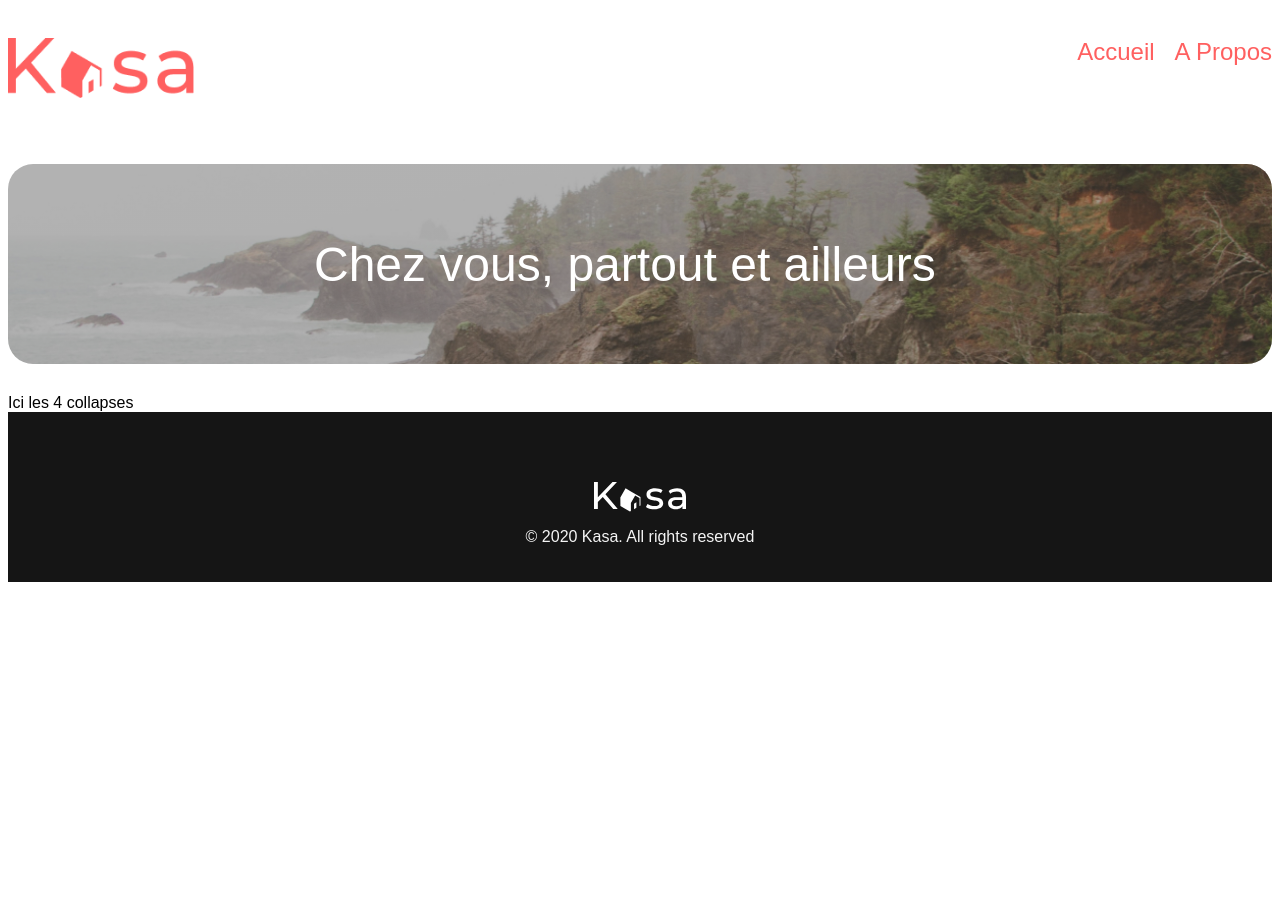
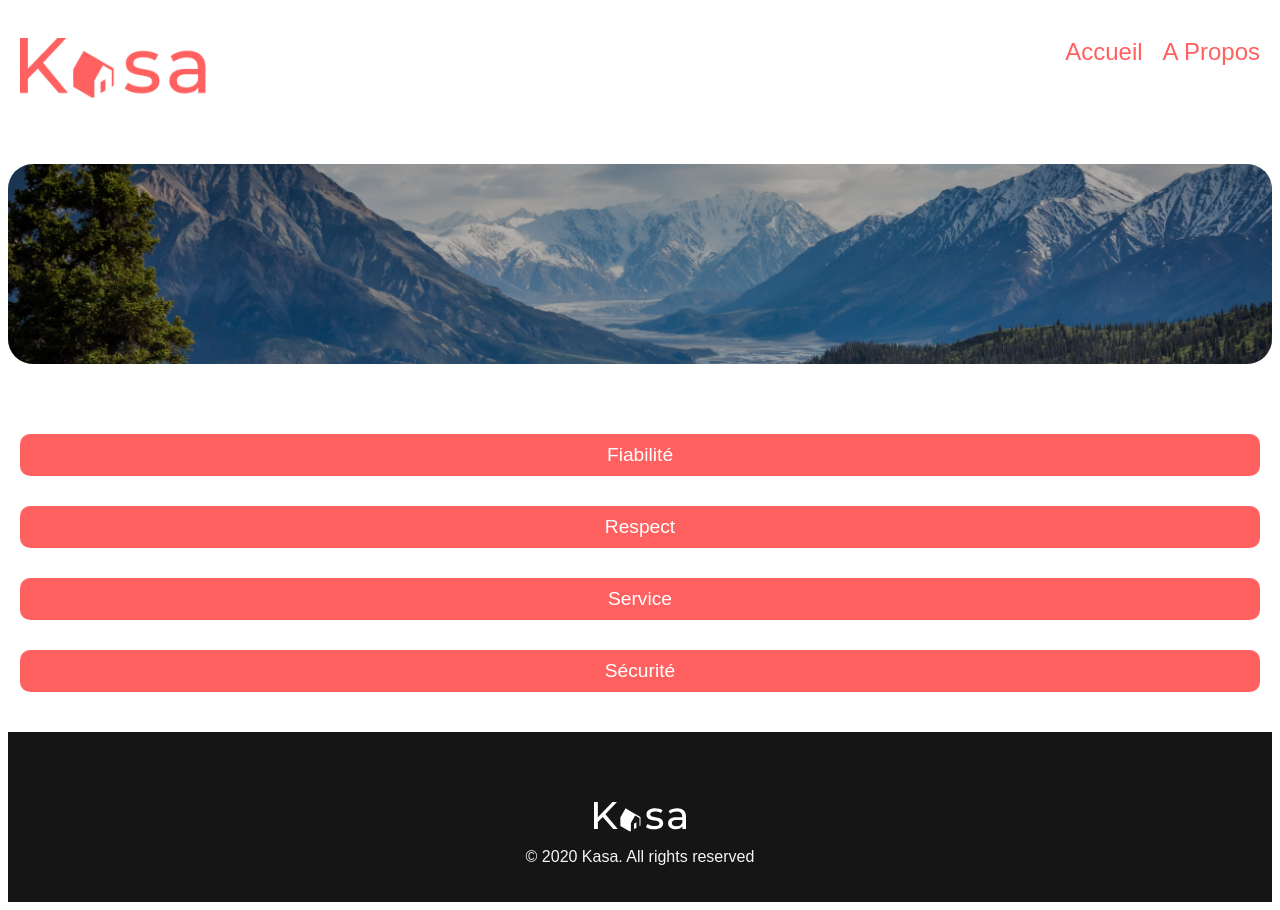
Before and after one commit to antoineThomasCode/AntoineThomas_P11_01042022, a React (Create React App) app in the folder kasa-app/: page /About in a window 1280 px wide. Before the commit the page ends 800 px from the top, so only its background shows below. Built offline with nearby package versions, Linux system fonts and the light colour scheme.

Commit message:
added style and about page collapses

```diff
--- a/kasa-app/src/App.scss
+++ b/kasa-app/src/App.scss
@@ -9,6 +9,8 @@ header {
   display: flex;
   justify-content: space-between;
   padding: 30px 0;
+  max-width: 1240px;
+  margin: 0 auto;
   a {
     text-decoration: none;
     color: #FF6060;
@@ -51,12 +53,14 @@ header {
 }
 
 footer{
+  width: 100%;
   padding: 20px 0;
   display: flex;
   justify-content: center;
   flex-direction: row;
   flex-wrap: wrap;
   background-color: rgba(0, 0, 0, 0.918);
+  margin-top: 50px;
   img {
     height: 30px;
     margin-top: 50px;
--- a/kasa-app/src/components/Banner.jsx
+++ b/kasa-app/src/components/Banner.jsx
@@ -1,11 +1,14 @@
 import bannerImgUrl from '../assets/images/landscape.jpg'
+import bannerImgAbout from '../assets/images/landscape-about.jpg'
 
 
 function Banner() {
+    const page = new URL(document.location)
     return (
         <div className='hero-banner'>
-            <img src={bannerImgUrl} alt='image de bannière' className="logo" />
-            <h1>Chez vous, partout et ailleurs</h1>
+            {page.pathname === '/About' && <img src={bannerImgAbout} alt='image de bannière' className="logo" />}
+            {page.pathname === '/' && <img src={bannerImgUrl} alt='image de bannière' className="logo" />}
+            {page.pathname === '/' && <h1>Chez vous, partout et ailleurs</h1>}
         </div>
     )
 }
--- a/kasa-app/src/components/Carousel.jsx
+++ b/kasa-app/src/components/Carousel.jsx
@@ -1,19 +1,16 @@
 import React, {useState} from "react";
-import '../scss/carousel.scss'
-
+import { FaChevronLeft, FaChevronRight } from "react-icons/fa";
 
 
 function Carousel({pictures, title}) {
     const [count, setCount] = useState(0);
-    console.log(pictures)
-    console.log(count)
 
     return (
         <div className="carousel">
             <img src={pictures[count]} alt={title} />
-            <button  onClick={() => setCount(count + 1)}>Next</button>
-            <button  onClick={() => setCount(count - 1)}>Prev</button>
-            <span className="index-img-carousel"></span>
+            <button className="next" onClick={() => setCount(count === pictures.length - 1 ? 0 : count + 1)}><FaChevronRight className="next-icon" /></button>
+            <button className="prev" onClick={() => setCount(count === 0 ?  pictures.length  - 1 : count - 1)}><FaChevronLeft className="prev-icon" /></button>
+            <span className="index-img-carousel">{count + 1}/{pictures.length}</span>
         </div>
     )
 }
--- a/kasa-app/src/components/Collapse.jsx
+++ b/kasa-app/src/components/Collapse.jsx
@@ -1,5 +1,5 @@
 import React, {useState} from "react";
-
+import '../scss/collapse.scss'
 
 function Collapse ({title, items}) {
     const [isOpen, setIsOpen] = useState(false)
@@ -9,7 +9,7 @@ function Collapse ({title, items}) {
             <button className="collapse-title" onClick={() => setIsOpen(!isOpen)}>{title}</button>
                 {isOpen && <div className="collapse-content">
                                 <ul>
-                                    {items.map((element) =>  <li key={items.indexOf(element)}>{element}</li>)}
+                                    {items.map((element, index) =>  <li key={index}>{element}</li>)}
                                 </ul>
                             </div>}
         </div>
--- a/kasa-app/src/components/Gallery.jsx
+++ b/kasa-app/src/components/Gallery.jsx
@@ -6,13 +6,14 @@ import '../scss/gallery.scss'
 function Gallery() {
     return (
         <main className="gallery">
-            {accomodations.map(({title, location, cover, id}) => (
+            {accomodations.map(({title, location, cover, id, index}) => (
 
                 <Card
                     title={title}
                     location={location}
                     cover={cover}
                     id={id}
+                    key={id}
                 />
             ))}
         </main>
--- a/kasa-app/src/components/Tags.jsx
+++ b/kasa-app/src/components/Tags.jsx
@@ -6,7 +6,7 @@ function Tags ({tags}) {
     return (
 
         <ul className="tags">
-            {tags.map((tag) => <li>{tag}</li>)}
+            {tags.map((tag, index) => <li key={index}>{tag}</li>)}
         </ul>
     )
 }
--- a/kasa-app/src/pages/About.jsx
+++ b/kasa-app/src/pages/About.jsx
@@ -1,11 +1,32 @@
 import React from "react";
 import Banner from "../components/Banner";
+import Collapse from "../components/Collapse"
+import '../scss/tools.scss'
+import '../scss/collapse.scss'
+// content variables for collapses
+const fiabilityTitle = "Fiabilité"
+const fiabilityContent =["Les annonces postées sur Kasa garantissent une fiabilité totale. Les photos sont conformes aux logements, et toutes les informations sont régulièrement vérifiées  par nos équipes."]
 
+const respectTitle = 'Respect'
+const respectContent = ['La bienveillance fait partie des valeurs fondatrices de Kasa. Tout comportement discriminatoire ou de perturbation du voisinage entraînera une exclusion de notre plateforme.']
+
+const serviceTitle = 'Service'
+const serviceContent = ["Nos équipes se tiennent à votre disposition pour vous fournir une expérience parfaite. N'hésitez pas à nous contacter si vous avez la moindre question."]
+
+const sercutiyTitle = 'Sécurité'
+const sercutiyContent = ["La sécurité est la priorité de Kasa. Aussi bien pour nos hôtes que pour les voyageurs, chaque logement correspond aux critères de sécurité établis par nos services. En laissant une note aussi bien à l'hôte qu'au locataire, cela permet à nos équipes de vérifier que les standards sont bien respectés. Nous organisons également des ateliers sur la sécurité domestique pour nos hôtes."]
 function About() {
     return (
         <div>
             <Banner />
-            <div>Ici les 4 collapses</div>
+            <div className="collapse-container fd-col fb-100 row-gap-10" >
+                <Collapse className='fb-100' title={fiabilityTitle} items={fiabilityContent} />
+                <Collapse title={respectTitle} items={respectContent} />
+                <Collapse title={serviceTitle} items={serviceContent} />
+                <Collapse title={sercutiyTitle} items={sercutiyContent} />
+
+            </div>
+
         </div>
     )
 }
--- a/kasa-app/src/pages/Accommodation.jsx
+++ b/kasa-app/src/pages/Accommodation.jsx
@@ -5,6 +5,7 @@ import Tags from "../components/Tags";
 import Rating from "../components/Rating";
 import '../scss/accommodation.scss'
 import Carousel from "../components/Carousel";
+
 
 //get Id in Url
 const getParam = (param) => new URL(document.location).searchParams.get(param);
@@ -19,8 +20,7 @@ function Accommodation() {
     })
     const descriptionTitle = 'Description'
     const equipmentTitle = 'Équipements'
-    const description = [currentAccommodation.description]
-    const accommodationPictures = currentAccommodation.pictures
+
 
     return (
         <main>
@@ -28,7 +28,7 @@ function Accommodation() {
 
             <div className="info-accommodation-container">
                 <div className="host-profil">
-                    <img src={currentAccommodation.host.picture} />
+                    <img src={currentAccommodation.host.picture} alt={currentAccommodation.title} />
                     <h3>{currentAccommodation.host.name}</h3>
                     <Rating rating={currentAccommodation.rating} />
                 </div>
@@ -39,7 +39,7 @@ function Accommodation() {
                 </div>
             </div>
             <div className="collapse-container">
-                <Collapse title={descriptionTitle} items={description} />
+                <Collapse title={descriptionTitle} items={[currentAccommodation.description]} />
                 <Collapse title={equipmentTitle} items={currentAccommodation.equipments} />
             </div>
         </main>
--- a/kasa-app/src/scss/carousel.scss
+++ /dev/null
@@ -1,11 +0,0 @@
-.carousel {
-    height: 400px;
-    display: flex;
-    margin-bottom: 30px;
-    > img {
-        height: 100%;
-        width: 100%;
-        object-fit: cover;
-        border-radius: 25px;
-    }
-}
--- /dev/null
+++ b/kasa-app/src/scss/collapse.scss
@@ -0,0 +1,37 @@
+.collapse-container {
+    display: flex;
+    row-gap: 20px;
+    column-gap: 30px;
+    justify-content: space-around;
+    align-items: flex-start;
+    max-width: 1240px;
+    margin: 0 auto;
+    flex-basis: 100%;
+    .collapse {
+        display: flex;
+        border-radius: 25px;
+        flex-wrap: wrap;
+        background-color: #F6F6F6;
+        border-radius: 10px;
+        flex-basis: 48%;
+        margin: 40px 0;
+        button {
+            cursor: pointer;
+            flex-basis: 100%;
+            font-size: 1.2em;
+            color: white;
+            font-weight: light;
+            padding: 10px;
+            border: none;
+            border-radius: 10px;
+            background-color: #FF6060;
+        }
+        ul {
+            padding: 20px;
+            li {
+                list-style: none;
+                color: #FF6060;
+            }
+        }
+    }
+}
--- /dev/null
+++ b/kasa-app/src/scss/tools.scss
@@ -0,0 +1,10 @@
+.fd-col {
+    flex-direction: column !important;
+}
+.collapse {
+    width: 100% !important;
+    margin-bottom: -10px !important;
+}
+.row-gap-10 {
+    row-gap: 0px !important;
+}
```
Also changed, not shown: kasa-app/src/scss/accommodation.scss (+56 -15 lines), kasa-app/src/assets/images/landscape-about.jpg (added).
